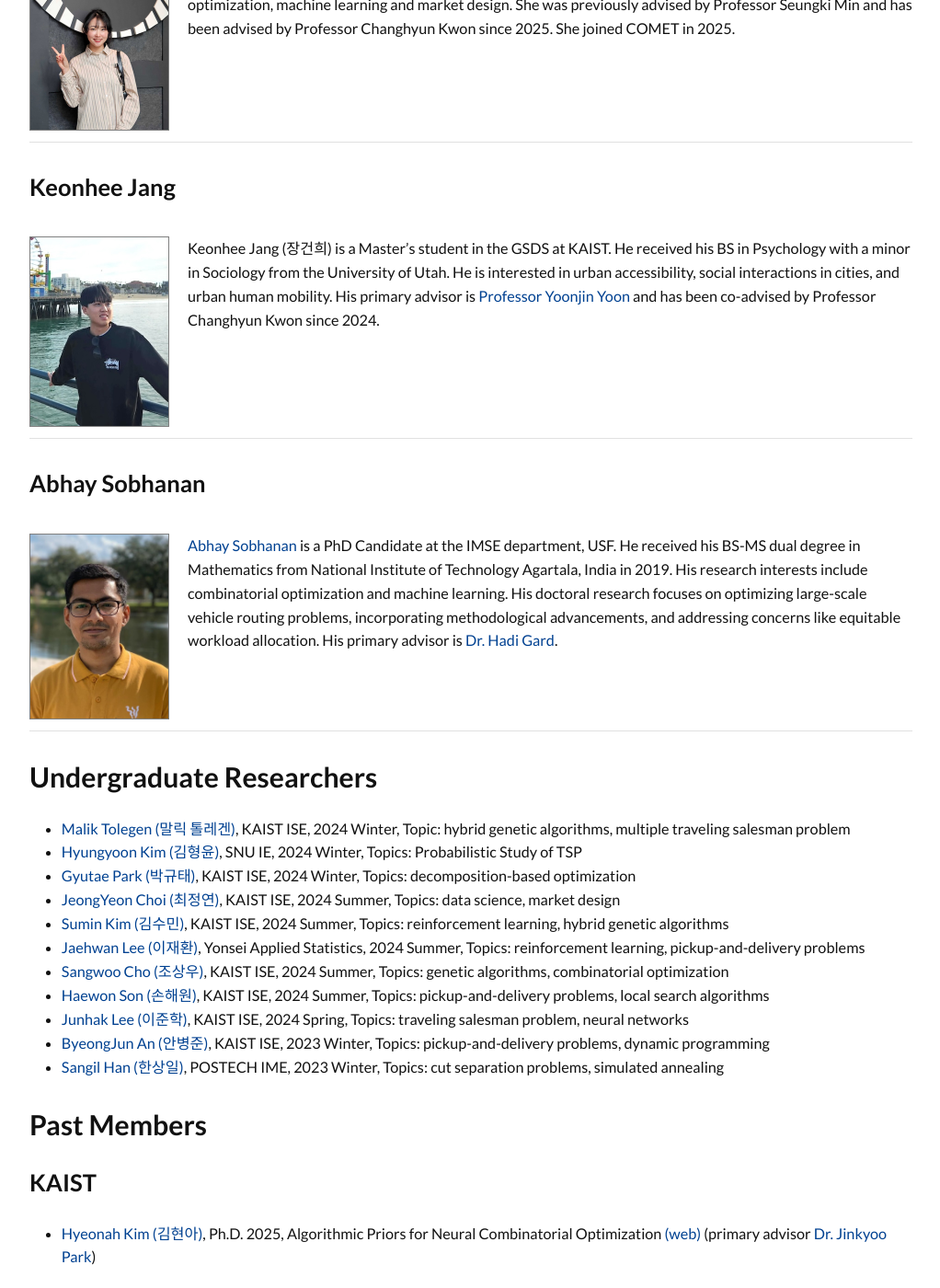
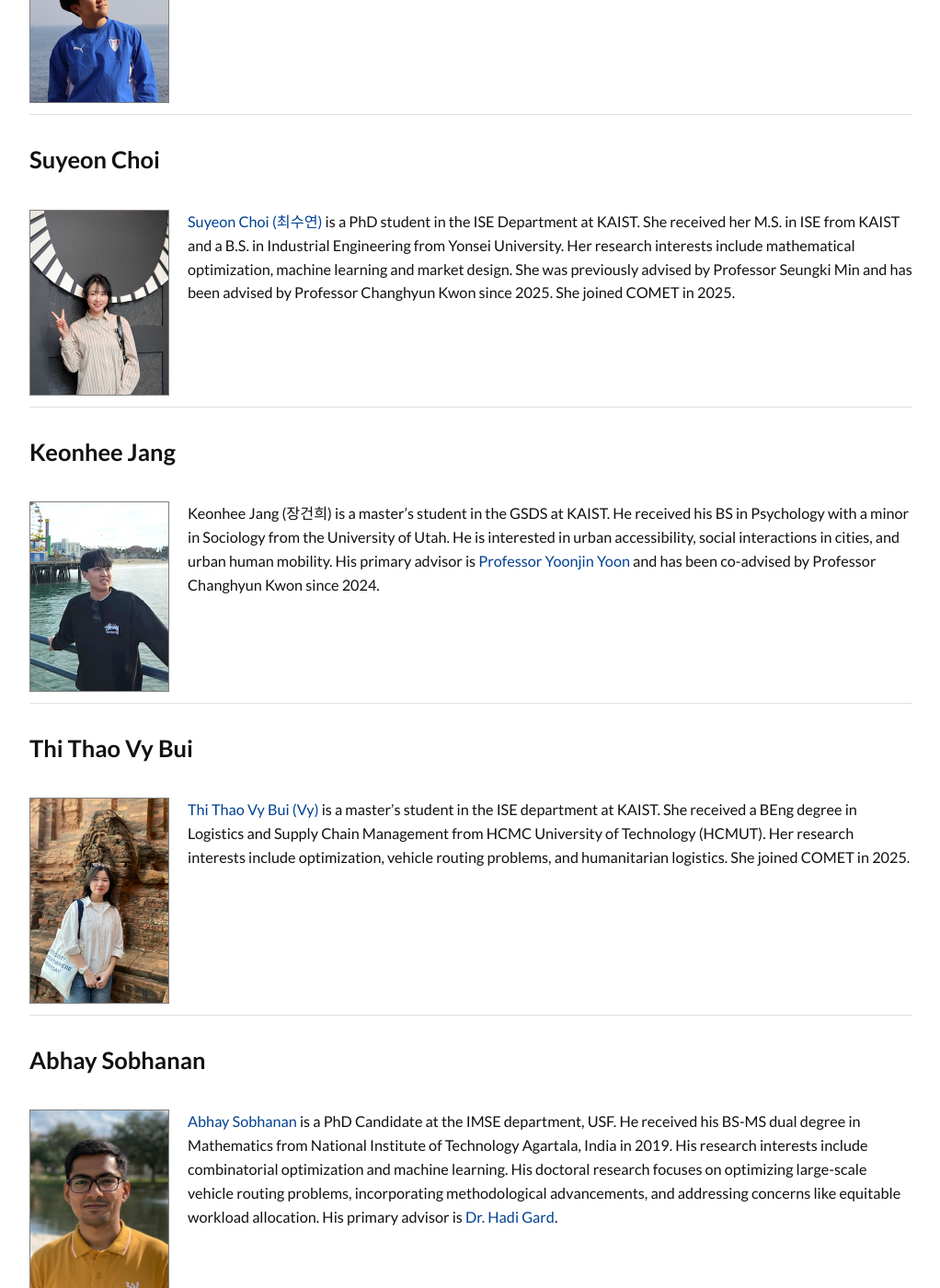
Before and after one commit to kaist-comet/kaist-comet.github.io, a Jekyll site: the page built from people/people.md, in a window 1280 px wide and 1400 px high, scrolled down 4685 px. Shown: the whole window at 92% size, without its empty margins (128-1150 px from the left). Built offline with Jekyll 4.4.1, drawn with Linux system fonts in a browser that asks for light colours; some web fonts are replaced; comment, search, counter and statistics services are not loaded; some of the changed text lies outside the part shown.

Commit message:
vy and yoonju

```diff
--- a/people/people.md
+++ b/people/people.md
@@ -48,7 +48,7 @@
 
 ### Yoonju Sim
 
-<!-- | <img src="/people/images/yoonju_sim.jpg" class="profile" /> [Yoonju Sim (심윤주)](https://www.linkedin.com/in/yoonju-sim/) is a Ph.D. student in the ISE Department at KAIST. She received a BS degree in Industrial Engineering from Korea University. Her current research interests include vehicle routing problems, reinforcement learning, and combinatorial optimization. She joined COMET in 2023.  | -->
+| <img src="/people/images/yoonju_sim.jpg" class="profile" /> [Yoonju Sim (심윤주)](https://www.linkedin.com/in/yoonju-sim/) is a Ph.D. student in the ISE Department at KAIST. She received a BS degree in Industrial Engineering from Korea University. Her current research interests include vehicle routing problems, reinforcement learning, and combinatorial optimization. She joined COMET in 2023.  |
 
 ### Merve Doganbas
 
@@ -87,9 +87,11 @@
 
 ### Keonhee Jang
 
-| <img src="/people/images/keonhee_jang.jpg" class="profile" /> Keonhee Jang (장건희) is a Master's student in the GSDS at KAIST. He received his BS in Psychology with a minor in Sociology from the University of Utah. He is interested in urban accessibility, social interactions in cities, and urban human mobility. His primary advisor is [Professor Yoonjin Yoon](https://spacetime.kaist.ac.kr/people) and has been co-advised by Professor Changhyun Kwon since 2024. |
+| <img src="/people/images/keonhee_jang.jpg" class="profile" /> Keonhee Jang (장건희) is a master's student in the GSDS at KAIST. He received his BS in Psychology with a minor in Sociology from the University of Utah. He is interested in urban accessibility, social interactions in cities, and urban human mobility. His primary advisor is [Professor Yoonjin Yoon](https://spacetime.kaist.ac.kr/people) and has been co-advised by Professor Changhyun Kwon since 2024. |
 
+### Thi Thao Vy Bui
 
+| <img src="/people/images/vy_bui.jpg" class="profile" /> [Thi Thao Vy Bui (Vy)](https://www.linkedin.com/in/vy-bui-ba0a181aa/) is a master’s student in the ISE department at KAIST. She received a BEng degree in Logistics and Supply Chain Management from HCMC University of Technology (HCMUT). Her research interests include optimization, vehicle routing problems, and humanitarian logistics. She joined COMET in 2025. |
 
 ### Abhay Sobhanan
 
```
Also changed, not shown: people/images/vy_bui.jpg (added).
